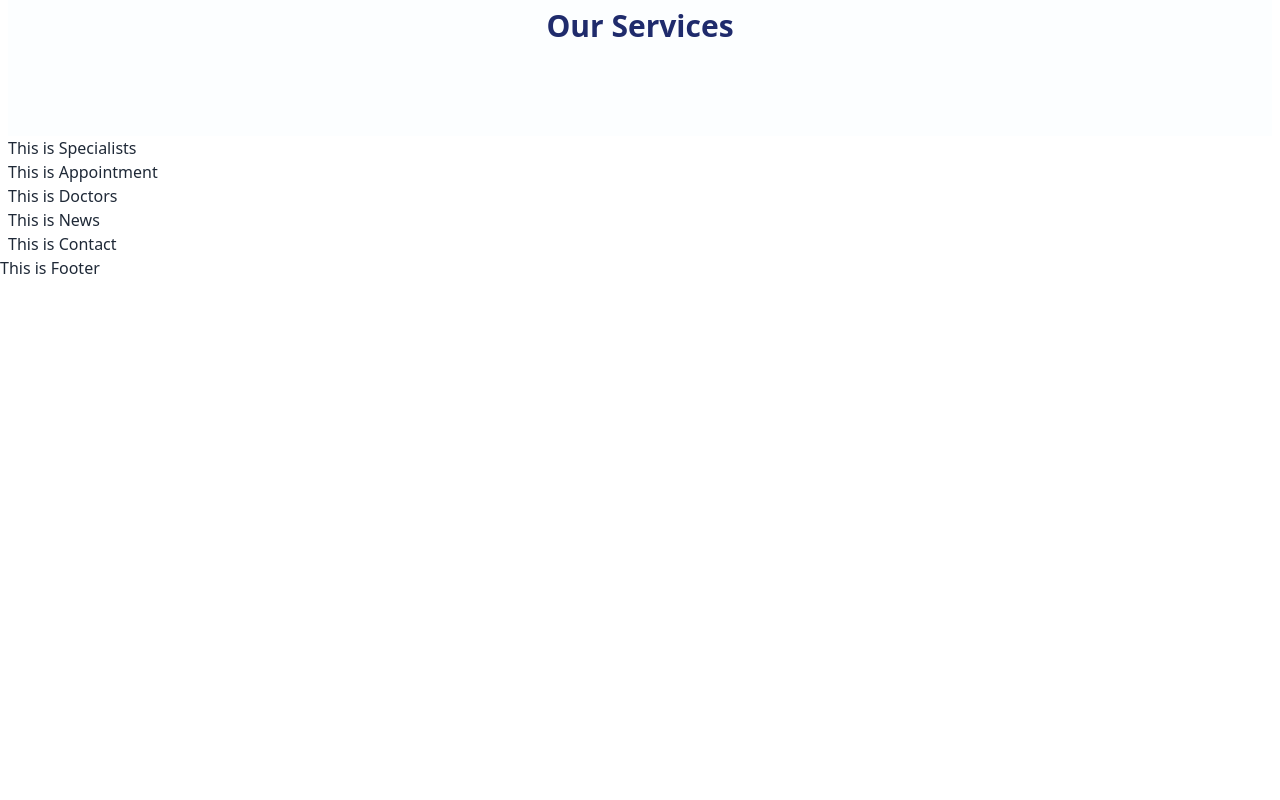
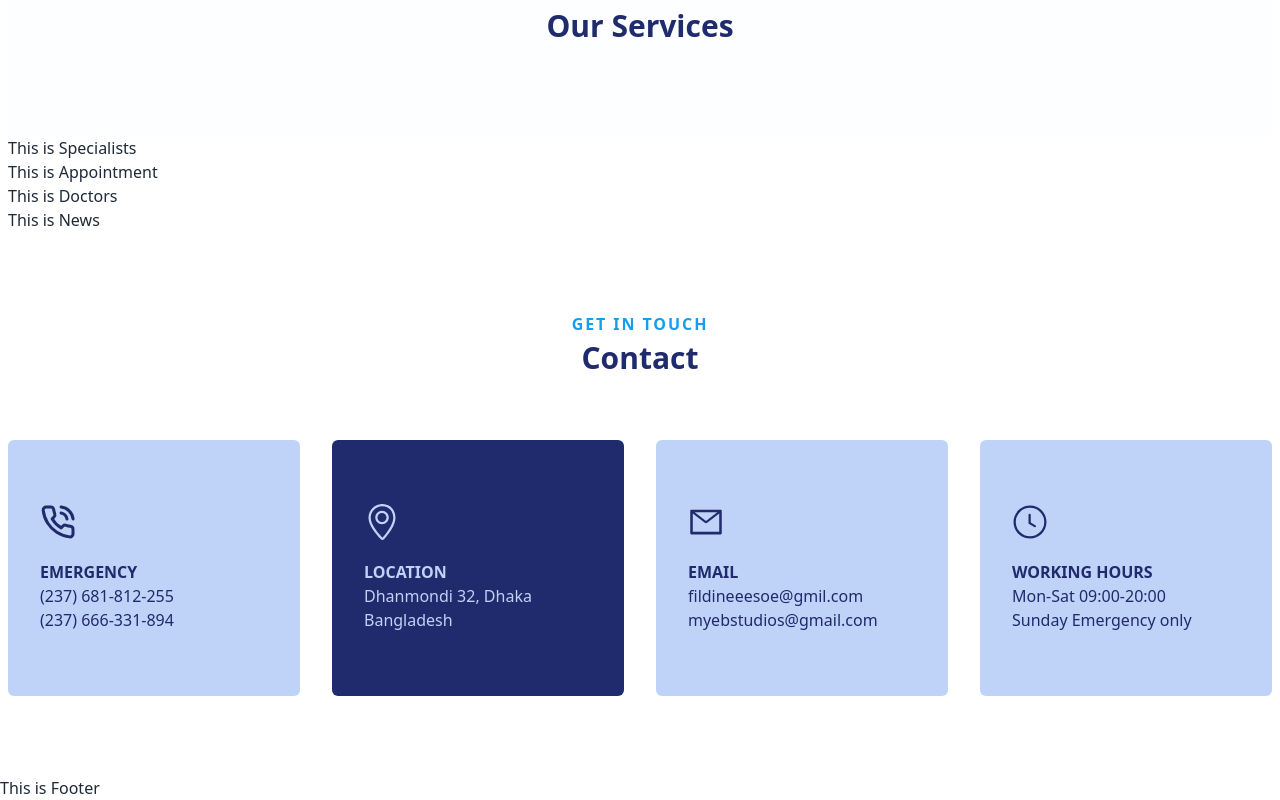
Before and after one commit to Bikash-Dev-Bk/softy-py-task, a React (Vite) app: page / in a window 1280 px wide. Shown: the part 767-1567 px from the top of the page. Before the commit the page ends 1047 px from the top, so only its background shows below. Built offline with nearby package versions, Linux system fonts and the light colour scheme.

Commit message:
contact section added

```diff
--- a/src/components/Contact.jsx
+++ b/src/components/Contact.jsx
@@ -1,11 +1,55 @@
-
+import { AiOutlineMail } from "react-icons/ai";
+import { GoClock } from "react-icons/go";
+import { LuPhoneCall } from "react-icons/lu";
+import { SlLocationPin } from "react-icons/sl";
 
 const Contact = () => {
-    return (
-        <div>
-            <p>This is Contact</p>
+  return (
+    <div className=" py-20">
+      <div className="text-center">
+        <p className="uppercase text-[#159EEC] font-bold tracking-[.12em]">
+          Get in touch
+        </p>
+        <h2 className="text-[#1F2B6C] text-2xl lg:text-3xl font-bold mb-3 mt-1">
+          Contact
+        </h2>
+      </div>
+      <div className="grid gap-8 grid-cols-1 md:grid-cols-2 lg:grid-cols-4 mt-16">
+        <div className="bg-[#BFD2F8] text-[#1F2B6C] px-8 py-16 rounded-md">
+          <p className="text-4xl">
+            <LuPhoneCall />
+          </p>
+          <h3 className="uppercase font-bold mt-5">Emergency</h3>
+          <p>(237) 681-812-255</p>
+          <p>(237) 666-331-894</p>
         </div>
-    );
+        <div className="text-[#BFD2F8] bg-[#1F2B6C] px-8 py-16 rounded-md">
+          <p className="text-4xl">
+          <SlLocationPin />
+          </p>
+          <h3 className="uppercase font-bold mt-5">Location</h3>
+          <p>Dhanmondi 32, Dhaka</p>
+          <p>Bangladesh</p>
+        </div>
+        <div className="bg-[#BFD2F8] text-[#1F2B6C] px-8 py-16 rounded-md">
+          <p className="text-4xl">
+          <AiOutlineMail/>
+          </p>
+          <h3 className="uppercase font-bold mt-5">Email</h3>
+          <p>fildineeesoe@gmil.com</p>
+          <p>myebstudios@gmail.com</p>
+        </div>
+        <div className="bg-[#BFD2F8] text-[#1F2B6C] px-8 py-16 rounded-md">
+          <p className="text-4xl">
+          <GoClock />
+          </p>
+          <h3 className="uppercase font-bold mt-5">Working Hours</h3>
+          <p>Mon-Sat 09:00-20:00</p>
+          <p>Sunday Emergency only</p>
+        </div>
+      </div>
+    </div>
+  );
 };
 
 export default Contact;
```
